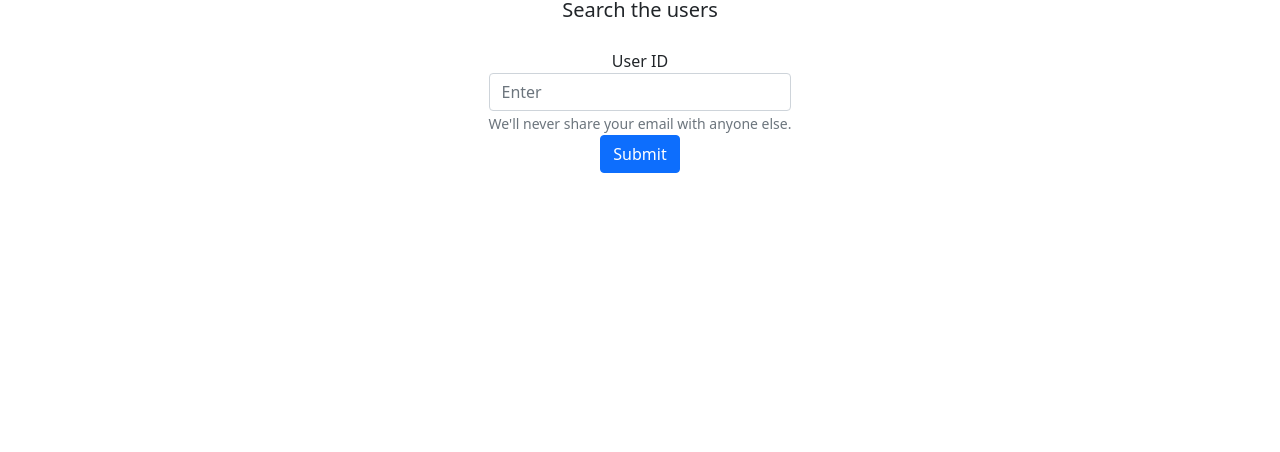
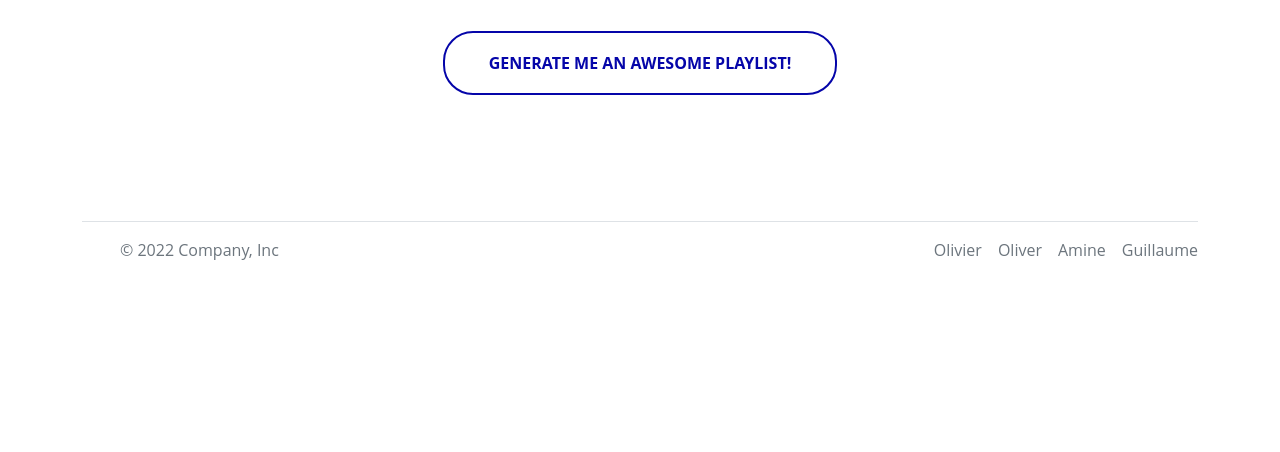
Before and after one commit to OlivierRunwolf/spotifyRec, a plain HTML site: page view/main/index.html in a window 1280 px wide. Shown: the part 491-943 px from the top of the page. Before the commit the page ends 800 px from the top, so only its background shows below. Drawn offline with nearby package versions, Linux system fonts and the light colour scheme.

Commit message:
added github

```diff
--- a/view/main/index.html
+++ b/view/main/index.html
@@ -8,30 +8,191 @@
     <!-- Bootstrap CSS -->
     <link href="https://cdn.jsdelivr.net/npm/bootstrap@5.1.3/dist/css/bootstrap.min.css" rel="stylesheet"
           integrity="sha384-1BmE4kWBq78iYhFldvKuhfTAU6auU8tT94WrHftjDbrCEXSU1oBoqyl2QvZ6jIW3" crossorigin="anonymous">
+    <style>
+        *, *:before, *:after {
+            box-sizing: border-box;
+            margin: 0;
+            padding: 0;
+        }
 
+        body {
+            background: white;
+            font-family: "Open Sans", Helvetica, Arial, sans-serif;
+        }
+
+        .buttons {
+            margin-top: 50px;
+            text-align: center;
+            border-radius: 30px;
+        }
+
+        .blob-btn {
+            z-index: 1;
+            position: relative;
+            padding: 20px 46px;
+            margin-bottom: 30px;
+            text-align: center;
+            text-transform: uppercase;
+            color: #0505A9;
+            font-size: 16px;
+            font-weight: bold;
+            background-color: transparent;
+            outline: none;
+            border: none;
+            transition: color 0.5s;
+            cursor: pointer;
+            border-radius: 30px;
+        }
+
+        .blob-btn:before {
+            content: "";
+            z-index: 1;
+            position: absolute;
+            left: 0;
+            top: 0;
+            width: 100%;
+            height: 100%;
+            border: 2px solid #0505A9;
+            border-radius: 30px;
+        }
+
+        .blob-btn:after {
+            content: "";
+            z-index: -2;
+            position: absolute;
+            left: 3px;
+            top: 3px;
+            width: 100%;
+            height: 100%;
+            transition: all 0.3s 0.2s;
+            border-radius: 30px;
+        }
+
+        .blob-btn:hover {
+            color: #FFFFFF;
+            border-radius: 30px;
+        }
+
+        .blob-btn:hover:after {
+            transition: all 0.3s;
+            left: 0;
+            top: 0;
+            border-radius: 30px;
+        }
+
+        .blob-btn__inner {
+            z-index: -1;
+            overflow: hidden;
+            position: absolute;
+            left: 0;
+            top: 0;
+            width: 100%;
+            height: 100%;
+            border-radius: 30px;
+            background: #ffffff;
+        }
+
+        .blob-btn__blobs {
+            position: relative;
+            display: block;
+            height: 100%;
+            filter: url("#goo");
+        }
+
+        .blob-btn__blob {
+            position: absolute;
+            top: 2px;
+            width: 25%;
+            height: 100%;
+            background: #0505A9;
+            border-radius: 100%;
+            transform: translate3d(0, 150%, 0) scale(1.7);
+            transition: transform 0.45s;
+        }
+
+        @supports (filter: url("#goo")) {
+            .blob-btn__blob {
+                transform: translate3d(0, 150%, 0) scale(1.4);
+            }
+        }
+
+        .blob-btn__blob:nth-child(1) {
+            left: 0%;
+            transition-delay: 0s;
+        }
+
+        .blob-btn__blob:nth-child(2) {
+            left: 30%;
+            transition-delay: 0.08s;
+        }
+
+        .blob-btn__blob:nth-child(3) {
+            left: 60%;
+            transition-delay: 0.16s;
+        }
+
+        .blob-btn__blob:nth-child(4) {
+            left: 90%;
+            transition-delay: 0.24s;
+        }
+
+        .blob-btn:hover .blob-btn__blob {
+            transform: translateZ(0) scale(1.7);
+        }
+
+        @supports (filter: url("#goo")) {
+            .blob-btn:hover .blob-btn__blob {
+                transform: translateZ(0) scale(1.4);
+            }
+        }
+    </style>
     <title>Spotify Recommender</title>
 </head>
 <body>
 <div class="px-4 py-5 my-5 text-center">
     <img class="d-block mx-auto mb-4"
-         src="https://play-lh.googleusercontent.com/UrY7BAZ-XfXGpfkeWg0zCCeo-7ras4DCoRalC_WXXWTK9q5b0Iw7B0YQMsVxZaNB7DM"
-         alt="">
-    <h1 class="display-5 fw-bold">Centered hero</h1>
+         src="/css/share1.png"
+         alt="" height="300" width="300">
+    <h1 class="display-5 fw-bold">Super Spotify Recommendenator 3000!!</h1>
+        <div class="spinner-border" role="status" style="visibility: hidden;" id="spinner">
+        <span class="sr-only"></span>
+        </div>
     <div class="col-lg-6 mx-auto">
-        <p class="lead mb-4">Search the users</p>
-        <div class="d-grid gap-2 d-sm-flex justify-content-sm-center">
-            <form action="/search" method="post">
-                <div class="form-group">
-                    <label for="userId">User ID</label>
-                    <input type="name" name="userID" class="form-control" id="userId" aria-describedby="emailHelp"
-                           placeholder="Enter">
-                    <small id="emailHelp" class="form-text text-muted">We'll never share your email with anyone
-                        else.</small>
-                </div>
-                <button type="submit" class="btn btn-primary">Submit</button>
-            </form>
+        <a href="/generate" style="text-decoration: none;" id="spotrec">
+            <button class="blob-btn">
+                Generate me an awesome playlist!
+                <span class="blob-btn__inner">
+      <span class="blob-btn__blobs">
+        <span class="blob-btn__blob"></span>
+        <span class="blob-btn__blob"></span>
+        <span class="blob-btn__blob"></span>
+        <span class="blob-btn__blob"></span>
+      </span>
+    </span>
+            </button>
+        </a>
+
+    </div>
+</div>
+
+<div class="container">
+    <footer class="d-flex flex-wrap justify-content-between align-items-center py-3 my-4 border-top">
+        <div class="col-md-4 d-flex align-items-center">
+            <a href="/" class="mb-3 me-2 mb-md-0 text-muted text-decoration-none lh-1">
+                <svg class="bi" width="30" height="24">
+                    <use xlink:href="#bootstrap"></use>
+                </svg>
+            </a>
+            <span class="text-muted">© 2022 Company, Inc</span>
         </div>
-    </div>
+
+        <ul class="nav col-md-4 justify-content-end list-unstyled d-flex">
+            <li class="ms-3"><a class="text-muted" style="text-decoration: none;" href="https://github.com/OlivierRunwolf">Olivier</a></li>
+            <li class="ms-3"><a class="text-muted" style="text-decoration: none;" href="https://github.com/Holyvert">Oliver</a></li>
+            <li class="ms-3"><a class="text-muted" style="text-decoration: none;" href="https://github.com/kilner99">Amine</a></li>
+            <li class="ms-3"><a class="text-muted" style="text-decoration: none;" href="https://github.com/Guillaume-Lachapelle">Guillaume</a></li>
+        </ul>
+    </footer>
 </div>
 <!-- Optional JavaScript; choose one of the two! -->
 
@@ -45,5 +206,22 @@
 <script src="https://cdn.jsdelivr.net/npm/@popperjs/core@2.10.2/dist/umd/popper.min.js" integrity="sha384-7+zCNj/IqJ95wo16oMtfsKbZ9ccEh31eOz1HGyDuCQ6wgnyJNSYdrPa03rtR1zdB" crossorigin="anonymous"></script>
 <script src="https://cdn.jsdelivr.net/npm/bootstrap@5.1.3/dist/js/bootstrap.min.js" integrity="sha384-QJHtvGhmr9XOIpI6YVutG+2QOK9T+ZnN4kzFN1RtK3zEFEIsxhlmWl5/YESvpZ13" crossorigin="anonymous"></script>
 -->
+<svg xmlns="http://www.w3.org/2000/svg" version="1.1">
+    <defs>
+        <filter id="goo">
+            <feGaussianBlur in="SourceGraphic" result="blur" stdDeviation="10"></feGaussianBlur>
+            <feColorMatrix in="blur" mode="matrix" values="1 0 0 0 0 0 1 0 0 0 0 0 1 0 0 0 0 0 21 -7"
+                           result="goo"></feColorMatrix>
+            <feBlend in2="goo" in="SourceGraphic" result="mix"></feBlend>
+        </filter>
+    </defs>
+</svg>
+<script>
+    document.getElementById("spotrec").addEventListener("click", myFunction);
+
+    function myFunction() {
+        document.getElementById("spinner").style.visibility = ""
+    }
+</script>
 </body>
 </html>
```
